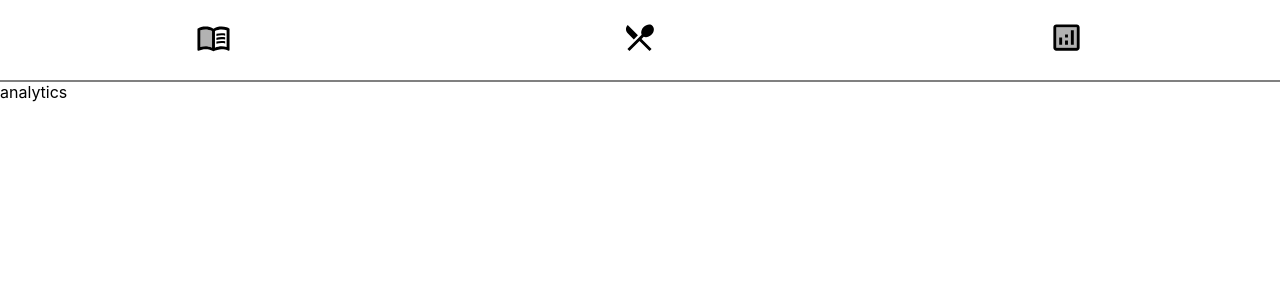
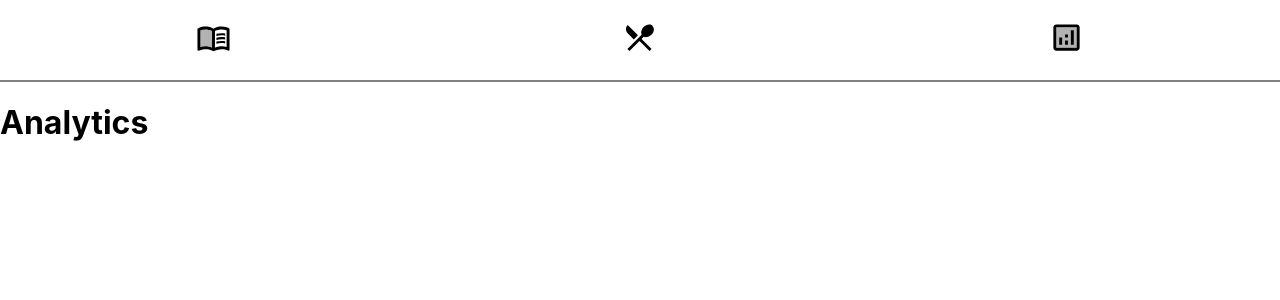
Before and after one commit to LucaPalminteri/nutri, a Next.js app: page /analytics in a window 1280 px wide. Shown: the top 300 px of the page. Built offline with nearby package versions, Linux system fonts and the light colour scheme.

Commit message:
try to add pie chart

```diff
--- a/pages/analytics.tsx
+++ b/pages/analytics.tsx
@@ -1,8 +1,11 @@
 import React from 'react'
 
 function analytics() {
+
   return (
-    <div>analytics</div>
+    <div>
+      <h1>Analytics</h1>
+    </div>
   )
 }
 
```
